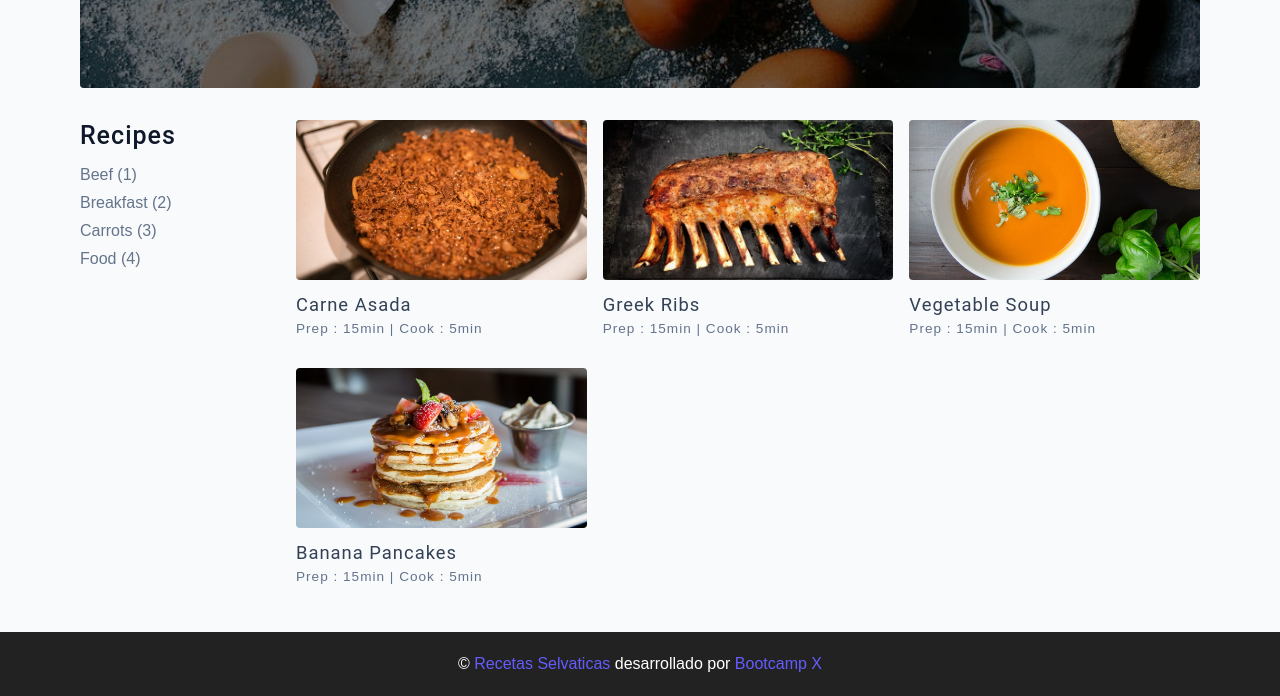
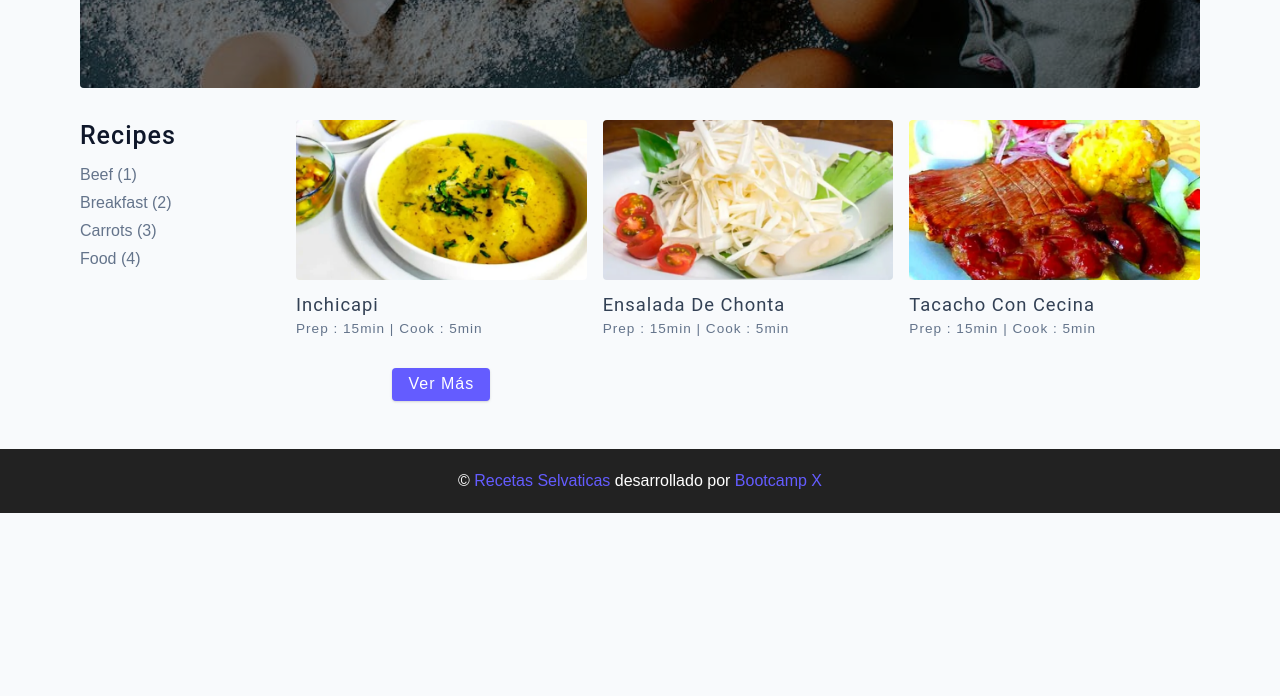
Before and after one commit to JimmyLoloy98/gatito, a plain HTML site: page index.html in a window 1280 px wide. Shown: the part 360-1056 px from the top of the page. After the commit the page ends 873 px from the top, so only its background shows below. Drawn offline with Linux system fonts and the light colour scheme.

Commit message:
actualizar las recetas en index.html

```diff
--- a/css/main.css
+++ b/css/main.css
@@ -741,3 +741,11 @@ Recipe Template
   color: var(--primary-500);
   text-transform: capitalize;
 }
+
+.ver-mas{
+  display: flex;
+  justify-content: center;
+  align-items: center;
+  align-content: center;
+  width: 100%;
+}
--- a/index.html
+++ b/index.html
@@ -71,48 +71,40 @@
           <!-- single recipe -->
           <a href="single-recipe.html" class="recipe">
             <img
-              src="./assets/recipes/recipe-1.jpeg"
+              src="./assets/recipes/1.Inchicapi.webp"
               class="img recipe-img"
               alt=""
             />
-            <h5>Carne Asada</h5>
+            <h5>Inchicapi</h5>
             <p>Prep : 15min | Cook : 5min</p>
           </a>
           <!-- end of single recipe -->
           <!-- single recipe -->
           <a href="single-recipe.html" class="recipe">
             <img
-              src="./assets/recipes/recipe-2.jpeg"
+              src="./assets/recipes/2. ensalada-de-chonta.webp"
               class="img recipe-img"
               alt=""
             />
-            <h5>Greek Ribs</h5>
+            <h5>Ensalada de Chonta</h5>
             <p>Prep : 15min | Cook : 5min</p>
           </a>
           <!-- end of single recipe -->
           <!-- single recipe -->
           <a href="single-recipe.html" class="recipe">
             <img
-              src="./assets/recipes/recipe-3.jpeg"
+              src="./assets/recipes/3.tacacho-con-cecina.webp"
               class="img recipe-img"
               alt=""
             />
-            <h5>Vegetable Soup</h5>
+            <h5>Tacacho con cecina</h5>
             <p>Prep : 15min | Cook : 5min</p>
           </a>
-          <!-- end of single recipe -->
-          <!-- single recipe -->
-          <a href="single-recipe.html" class="recipe">
-            <img
-              src="./assets/recipes/recipe-4.jpeg"
-              class="img recipe-img"
-              alt=""
-            />
-            <h5>Banana Pancakes</h5>
-            <p>Prep : 15min | Cook : 5min</p>
-          </a>
-          <!-- end of single recipe -->
+          <div class="nav-link contact-link recipe ver-mas">
+            <a href="recipes.html" class="btn"> Ver más</a>
+          </div>
         </div>
+
         <!-- end of recipes list -->
       </section>
     </main>
```
Also changed, not shown: assets/recipes/1.Inchicapi.webp (added), assets/recipes/2. ensalada-de-chonta.webp (added), assets/recipes/3.tacacho-con-cecina.webp (added).
